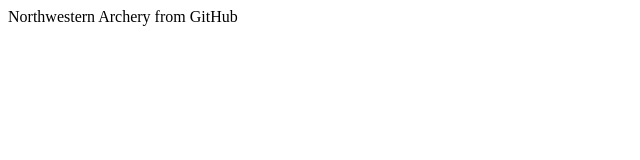
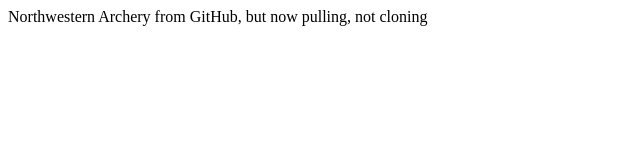
Before and after one commit to davi-maciel/nuarchery, a plain HTML site: page index.html in a window 1280 px wide. Shown: the whole page, without its empty margins (0-640 px from the left). Drawn offline with Linux system fonts and the light colour scheme.

Commit message:
Testing automatic deployment
Now that I cloned the repository into the cPanel, I wanna see if the automatic deployment can pull changes from main to cPanel.

```diff
--- a/index.html
+++ b/index.html
@@ -3,6 +3,6 @@
 	<title>NU Archery</title>
     </head>
     <body>
-        <p>Northwestern Archery from GitHub</p>
+        <p>Northwestern Archery from GitHub, but now pulling, not cloning</p>
     </body>
 </html>
```
Also changed, not shown: 1 other file.
